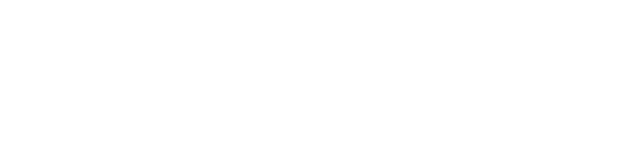
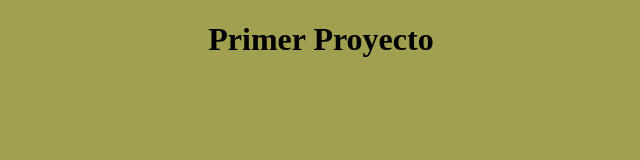
Before and after one commit to devplaceres/CursoGit, a plain HTML site: page index.html in a window 1280 px wide. Shown: the whole page, without its empty margins (319-959 px from the left). Drawn offline with Linux system fonts and the light colour scheme.

Commit message:
Agregado color y titulo

```diff
--- /dev/null
+++ b/css/estilos.css
@@ -0,0 +1,6 @@
+body{
+
+	background-color:rgb(160,160,80);
+
+
+}
--- a/index.html
+++ b/index.html
@@ -2,8 +2,12 @@
 <html>
 <head>
 	<title>Primer Proyecto</title>
+	<link rel="stylesheet" type="text/css" href="css/estilos.css">
 </head>
 <body>
 
+	<h1 style="text-align: center;"> Primer Proyecto </h1>
+
+
 </body>
 </html>
```
Also changed, not shown: js/interfaz.js (added), 1 other file.
